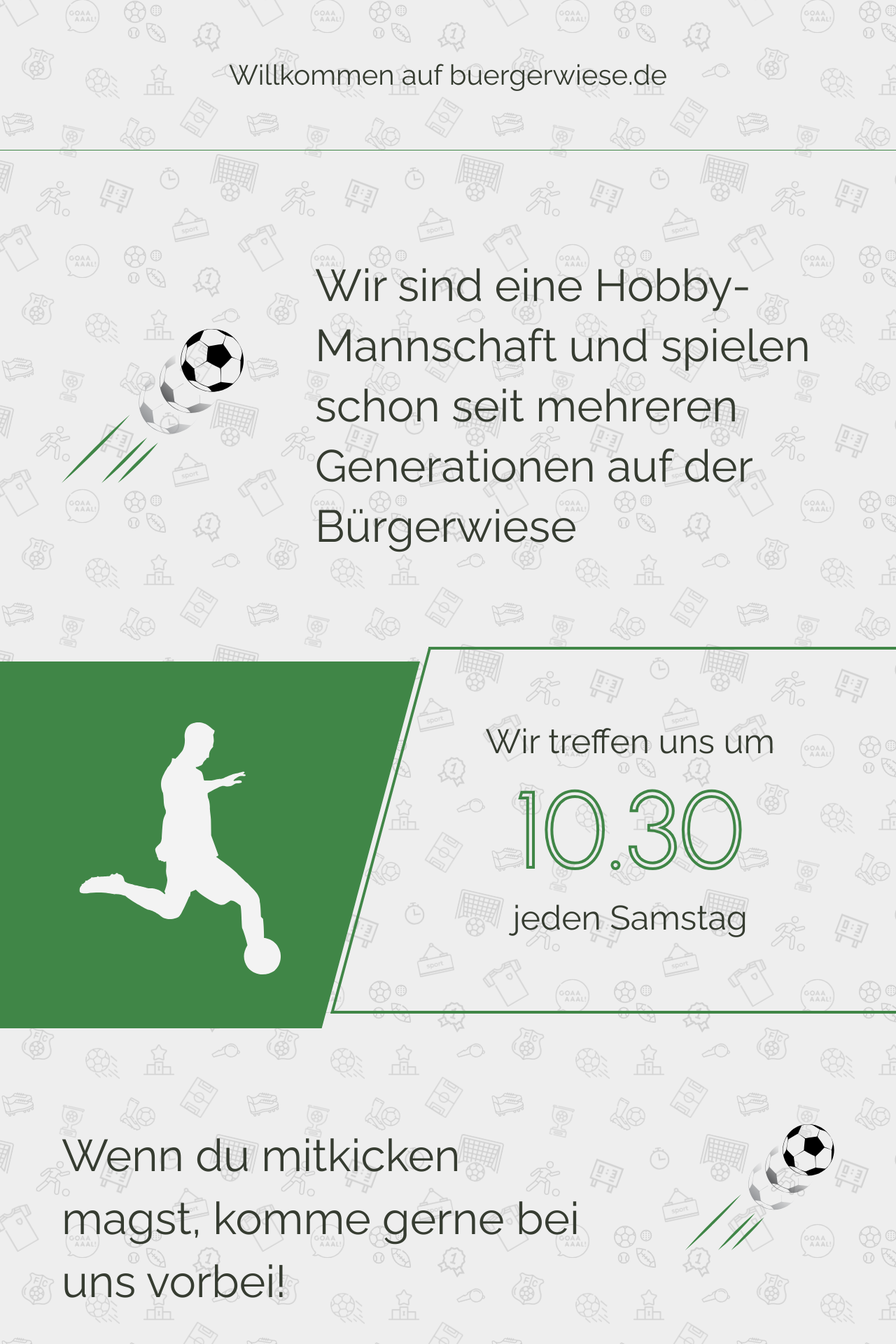
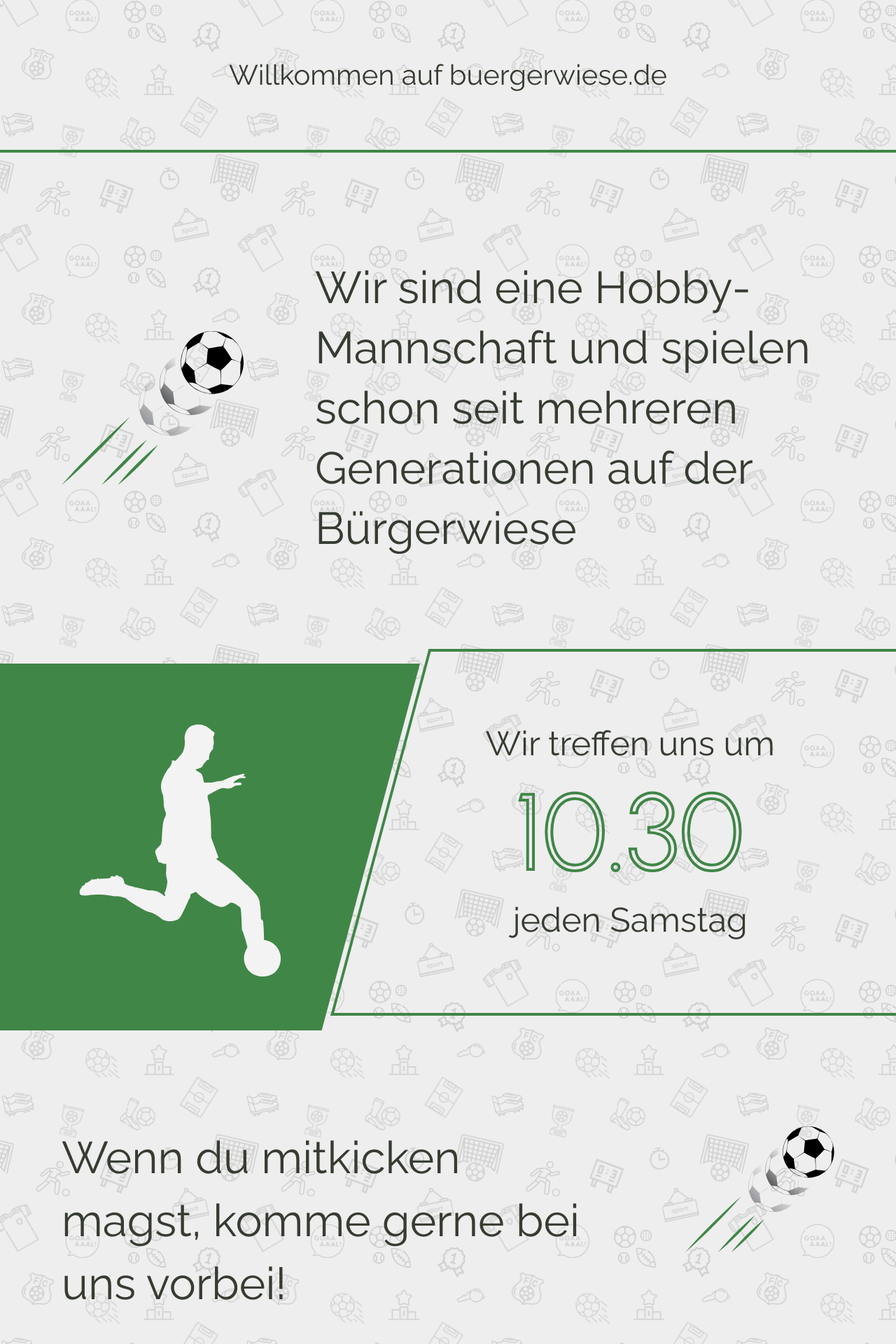
Before and after one commit to codecap/buergerweise.de, a Jekyll site: the page built from index.html, in a window 1280 px wide. Shown: the top 1920 px of the page at 70% size. Built offline with Jekyll 4.4.1, drawn with Linux system fonts in a browser that asks for light colours.

Commit message:
border width

```diff
--- a/_sass/_footer.scss
+++ b/_sass/_footer.scss
@@ -1,5 +1,5 @@
 footer {
-  border-top: 1px solid $bg__color;
+  border-top: 4px solid $bg__color;
   .footer_info {
     display: flex;
     flex-direction: row;
--- a/_sass/_settings.scss
+++ b/_sass/_settings.scss
@@ -193,7 +193,7 @@
   padding: 0 8.45%;
 }
 header {
-  border-bottom: 1px solid $bg__color;
+  border-bottom: 4px solid $bg__color;
 
   p {
     font-size: 40px;
```
Also changed, not shown: assets/style.css, 4 other files.
